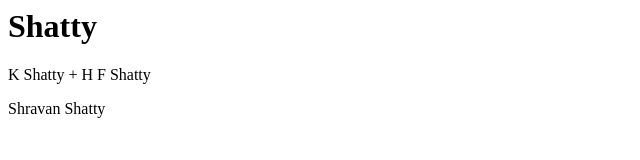
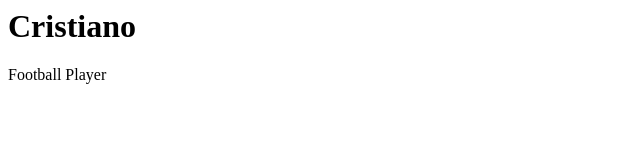
Before and after one commit to taru163/rep1, a plain HTML site: page index.html in a window 1280 px wide. Shown: the whole page, without its empty margins (0-640 px from the left). Drawn offline with Linux system fonts and the light colour scheme.

Commit message:
Updating 1

```diff
--- a/index.html
+++ b/index.html
@@ -1,7 +1,10 @@
 <html>
     <body>
-        <h1>Shatty</h1>
-        <p>K Shatty + H F Shatty</p>
-        <p>Shravan Shatty</p>
+        <h1>
+            Cristiano
+        </h1>
+        <p>
+            Football Player
+        </p>
     </body>
 </html>
```
